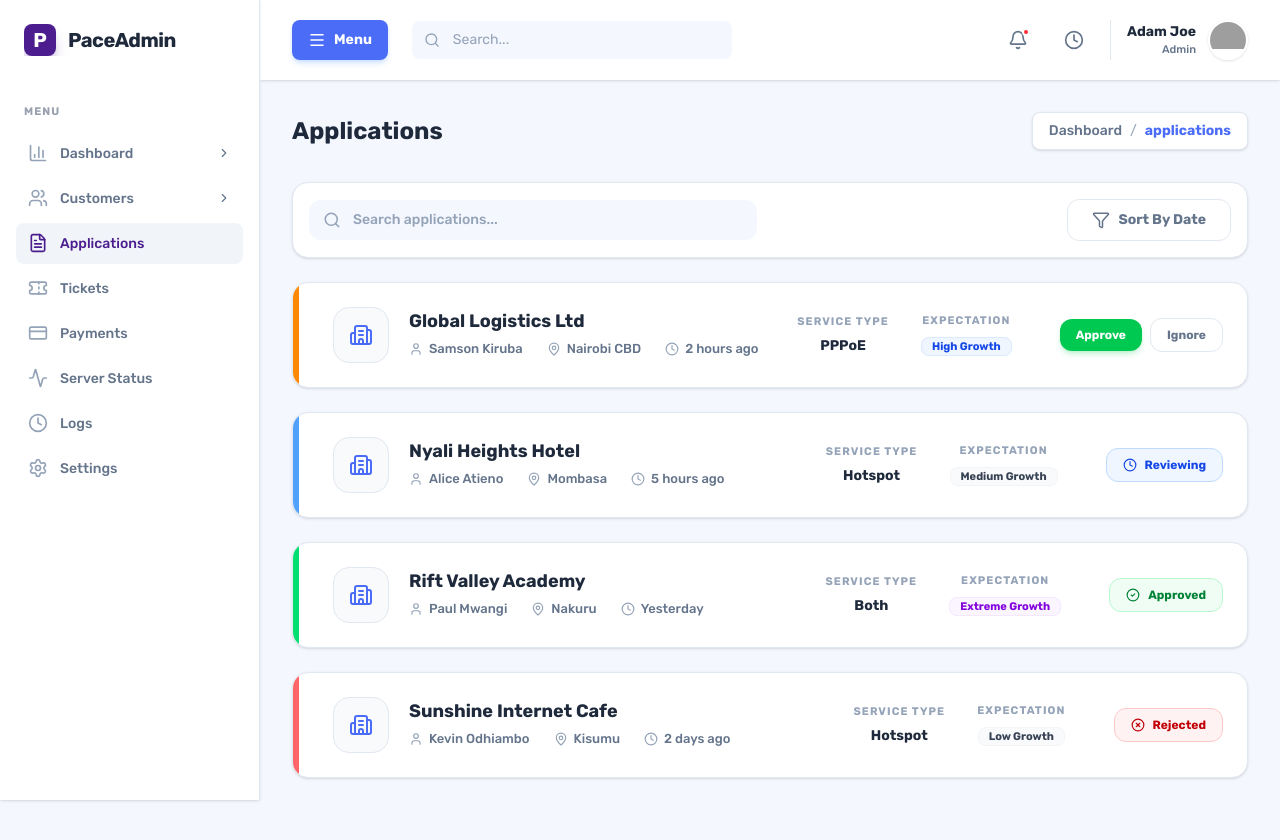
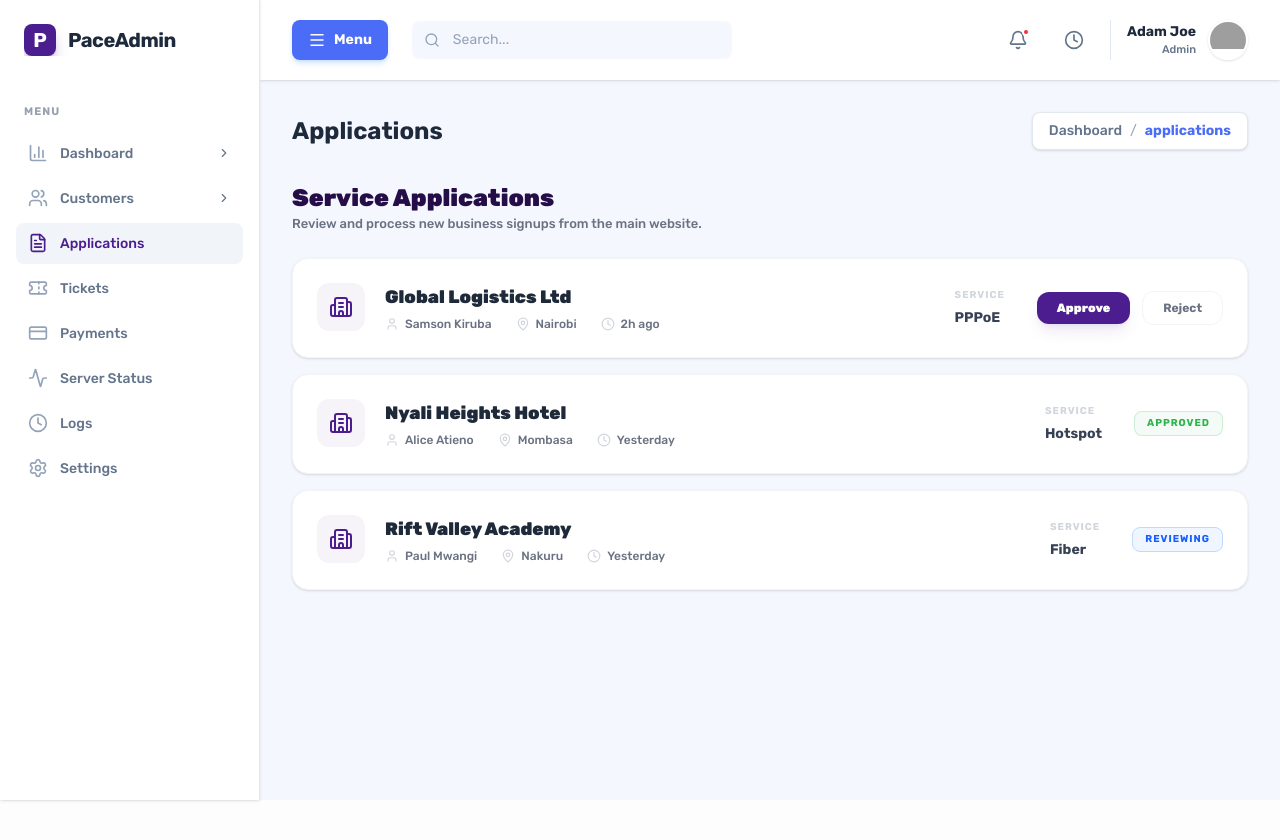
Before and after one commit to dennismutuku2005/pacewebsite, a Next.js app in the folder paceadmin/: page /dashboard/applications in a window 1280 px wide. Shown: the top 840 px of the page. After the commit the page ends 800 px from the top, so only its background shows below. Built offline with nearby package versions, Linux system fonts and the light colour scheme; grey boxes are pictures that could not be loaded.

Commit message:
Auto-update: page.js

```diff
--- a/paceadmin/src/app/dashboard/applications/page.js
+++ b/paceadmin/src/app/dashboard/applications/page.js
@@ -11,99 +11,65 @@ import { cn } from '@/lib/utils'
 
 export default function ApplicationsPage() {
     const applications = [
-        { id: '1', company: 'Global Logistics Ltd', person: 'Samson Kiruba', location: 'Nairobi CBD', type: 'PPPoE', growth: 'High', status: 'Pending', date: '2 hours ago' },
-        { id: '2', company: 'Nyali Heights Hotel', person: 'Alice Atieno', location: 'Mombasa', type: 'Hotspot', growth: 'Medium', status: 'Reviewing', date: '5 hours ago' },
-        { id: '3', company: 'Rift Valley Academy', person: 'Paul Mwangi', location: 'Nakuru', type: 'Both', growth: 'Extreme', status: 'Approved', date: 'Yesterday' },
-        { id: '4', company: 'Sunshine Internet Cafe', person: 'Kevin Odhiambo', location: 'Kisumu', type: 'Hotspot', growth: 'Low', status: 'Rejected', date: '2 days ago' },
+        { id: '1', company: 'Global Logistics Ltd', person: 'Samson Kiruba', location: 'Nairobi', type: 'PPPoE', status: 'Pending', date: '2h ago' },
+        { id: '2', company: 'Nyali Heights Hotel', person: 'Alice Atieno', location: 'Mombasa', type: 'Hotspot', status: 'Approved', date: 'Yesterday' },
+        { id: '3', company: 'Rift Valley Academy', person: 'Paul Mwangi', location: 'Nakuru', type: 'Fiber', status: 'Reviewing', date: 'Yesterday' },
     ]
 
     return (
-        <div className="space-y-6 pb-10">
+        <div className="space-y-6">
 
-            {/* Search & Actions Bar */}
-            <div className="bg-white p-4 rounded-2xl border border-[#e2e8f0] shadow-sm flex flex-col md:flex-row items-center justify-between gap-4">
-                <div className="relative w-full md:max-w-md">
-                    <Search className="absolute left-3.5 top-1/2 -translate-y-1/2 text-[#94a3b8]" size={18} />
-                    <input
-                        type="text"
-                        placeholder="Search applications..."
-                        className="w-full pl-11 pr-4 py-2.5 rounded-xl bg-[#f4f7fe] border-none focus:ring-2 focus:ring-[#4a6cf7]/20 outline-none transition-all placeholder:text-[#94a3b8] text-sm font-medium"
-                    />
-                </div>
-                <div className="flex items-center gap-3 w-full md:w-auto">
-                    <button className="flex-1 md:flex-initial flex items-center justify-center gap-2 px-6 py-2.5 bg-white border border-[#e2e8f0] text-[#64748b] rounded-xl text-sm font-bold hover:bg-[#f8fafc] transition-all">
-                        <Filter size={18} />
-                        Sort By Date
-                    </button>
+            {/* Header */}
+            <div className="flex flex-col sm:flex-row sm:items-center justify-between gap-4">
+                <div>
+                    <h1 className="text-2xl font-black text-pace-purple-dark text-[24px]">Service Applications</h1>
+                    <p className="text-[13px] text-gray-500 font-medium">Review and process new business signups from the main website.</p>
                 </div>
             </div>
 
-            <div className="grid grid-cols-1 gap-6">
+            <div className="grid grid-cols-1 gap-4">
                 {applications.map((app, i) => (
                     <motion.div
                         key={app.id}
-                        initial={{ opacity: 0, y: 15 }}
+                        initial={{ opacity: 0, y: 10 }}
                         animate={{ opacity: 1, y: 0 }}
                         transition={{ delay: i * 0.1 }}
-                        className="group bg-white rounded-2xl border border-[#e2e8f0] shadow-sm p-6 hover:shadow-md hover:border-[#4a6cf7]/20 transition-all cursor-pointer relative overflow-hidden"
+                        className="group bg-white rounded-2xl border border-gray-100 shadow-sm p-6 hover:border-pace-purple/30 transition-all cursor-pointer relative"
                     >
-                        {/* Status Indicator Bar */}
-                        <div className={cn(
-                            "absolute top-0 left-0 w-1.5 h-full",
-                            app.status === 'Pending' ? "bg-orange-400" :
-                                app.status === 'Reviewing' ? "bg-blue-400" :
-                                    app.status === 'Approved' ? "bg-green-400" : "bg-red-400"
-                        )}></div>
-
-                        <div className="flex flex-col lg:flex-row lg:items-center justify-between gap-6 pl-4">
+                        <div className="flex flex-col lg:flex-row lg:items-center justify-between gap-6">
                             <div className="flex items-start gap-5">
-                                <div className="w-14 h-14 rounded-2xl bg-[#f8fafc] border border-[#e2e8f0] flex items-center justify-center text-[#4a6cf7] shrink-0">
+                                <div className="w-12 h-12 rounded-xl bg-pace-purple/5 flex items-center justify-center text-pace-purple shrink-0">
                                     <Building2 size={24} />
                                 </div>
                                 <div>
-                                    <h3 className="text-lg font-bold text-[#1e293b] mb-1 group-hover:text-[#4a6cf7] transition-colors">{app.company}</h3>
-                                    <div className="flex flex-wrap items-center gap-x-6 gap-y-2 text-[13px] text-[#64748b] font-medium">
-                                        <span className="flex items-center gap-1.5"><User size={14} className="text-[#94a3b8]" /> {app.person}</span>
-                                        <span className="flex items-center gap-1.5"><MapPin size={14} className="text-[#94a3b8]" /> {app.location}</span>
-                                        <span className="flex items-center gap-1.5"><Clock size={14} className="text-[#94a3b8]" /> {app.date}</span>
+                                    <h3 className="text-lg font-black text-gray-800 mb-1 group-hover:text-pace-purple transition-colors">{app.company}</h3>
+                                    <div className="flex flex-wrap items-center gap-x-6 gap-y-2 text-[12px] text-gray-500 font-medium">
+                                        <span className="flex items-center gap-1.5"><User size={14} className="text-gray-300" /> {app.person}</span>
+                                        <span className="flex items-center gap-1.5"><MapPin size={14} className="text-gray-300" /> {app.location}</span>
+                                        <span className="flex items-center gap-1.5"><Clock size={14} className="text-gray-300" /> {app.date}</span>
                                     </div>
                                 </div>
                             </div>
 
                             <div className="flex flex-wrap items-center gap-8">
-                                <div className="text-center">
-                                    <p className="text-[11px] font-bold text-[#94a3b8] uppercase tracking-widest mb-1">Service Type</p>
-                                    <p className="text-[14px] font-bold text-[#1e293b]">{app.type}</p>
+                                <div className="hidden sm:block">
+                                    <p className="text-[10px] font-bold text-gray-300 uppercase tracking-widest mb-1">Service</p>
+                                    <p className="text-[14px] font-bold text-gray-700">{app.type}</p>
                                 </div>
-                                <div className="text-center">
-                                    <p className="text-[11px] font-bold text-[#94a3b8] uppercase tracking-widest mb-1">Expectation</p>
-                                    <span className={cn(
-                                        "px-2.5 py-0.5 rounded-lg text-[11px] font-bold border",
-                                        app.growth === 'Extreme' ? "bg-purple-50 text-purple-700 border-purple-100" :
-                                            app.growth === 'High' ? "bg-blue-50 text-blue-700 border-blue-100" :
-                                                "bg-gray-50 text-gray-700 border-gray-100"
-                                    )}>
-                                        {app.growth} Growth
-                                    </span>
-                                </div>
-                                <div className="flex items-center gap-3 ml-4">
-                                    {app.status === 'Pending' && (
-                                        <div className="flex items-center gap-2">
-                                            <button className="px-4 py-2 bg-green-500 text-white rounded-xl text-xs font-bold hover:bg-green-600 transition-all shadow-md shadow-green-500/20">Approve</button>
-                                            <button className="px-4 py-2 bg-white border border-[#e2e8f0] text-[#64748b] rounded-xl text-xs font-bold hover:bg-gray-50 transition-all">Ignore</button>
-                                        </div>
-                                    )}
-                                    {app.status !== 'Pending' && (
-                                        <div className={cn(
-                                            "flex items-center gap-2 px-4 py-2 rounded-xl text-xs font-bold border",
-                                            app.status === 'Approved' ? "bg-green-50 text-green-700 border-green-200" :
-                                                app.status === 'Rejected' ? "bg-red-50 text-red-700 border-red-200" :
-                                                    "bg-blue-50 text-blue-700 border-blue-200"
+
+                                <div className="flex items-center gap-3">
+                                    {app.status === 'Pending' ? (
+                                        <>
+                                            <button className="px-5 py-2 bg-pace-purple text-white rounded-xl text-xs font-black shadow-lg shadow-pace-purple/10">Approve</button>
+                                            <button className="px-5 py-2 border border-gray-100 text-gray-500 rounded-xl text-xs font-bold hover:bg-gray-50">Reject</button>
+                                        </>
+                                    ) : (
+                                        <span className={cn(
+                                            "px-3 py-1 rounded-lg text-[10px] font-bold uppercase tracking-widest border",
+                                            app.status === 'Approved' ? "bg-pace-green/5 text-pace-green border-pace-green/20" : "bg-blue-50 text-blue-600 border-blue-200"
                                         )}>
-                                            {app.status === 'Approved' ? <CheckCircle2 size={14} /> :
-                                                app.status === 'Rejected' ? <XCircle size={14} /> : <Clock size={14} />}
                                             {app.status}
-                                        </div>
+                                        </span>
                                     )}
                                 </div>
                             </div>
```
